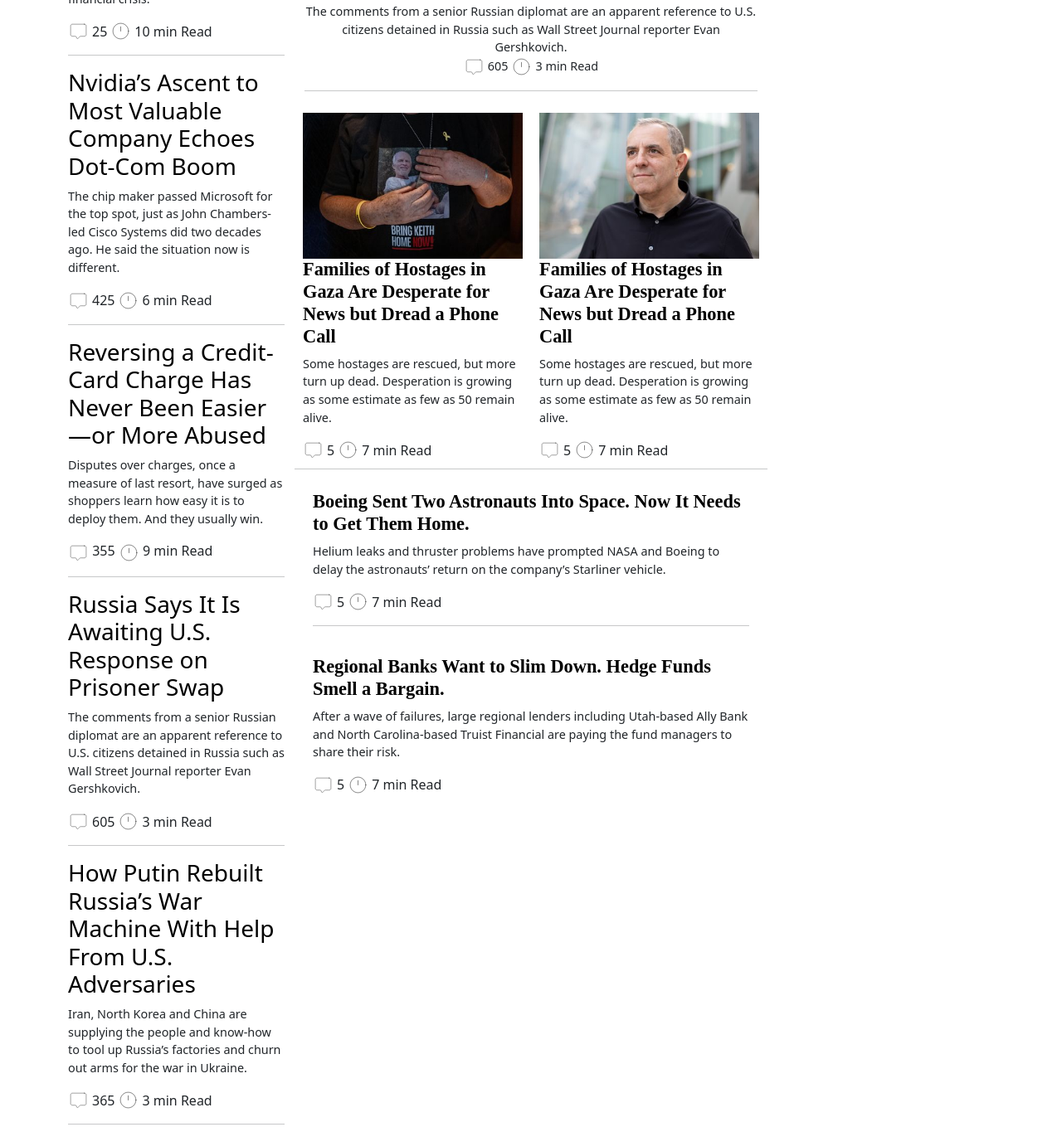
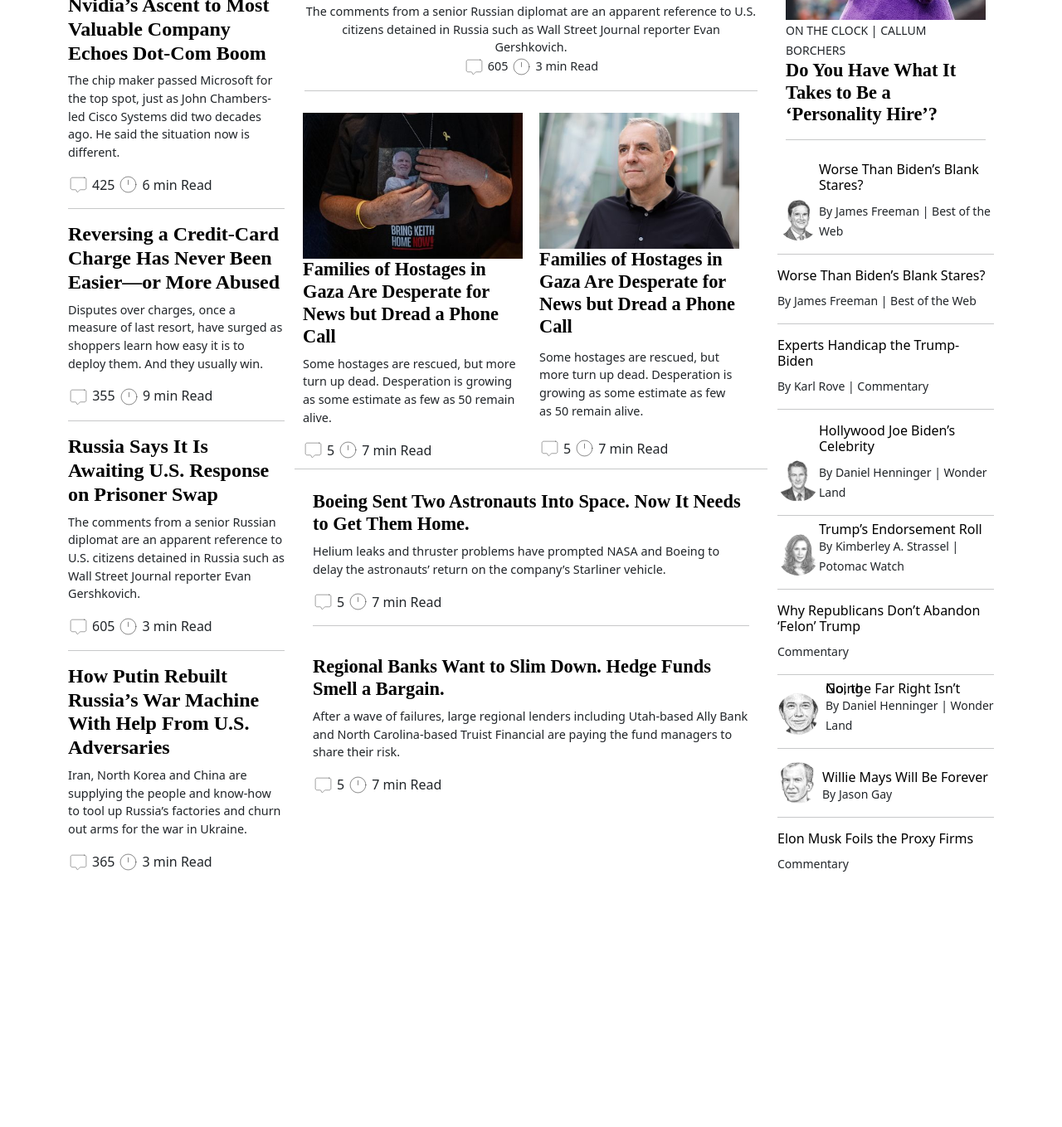
Before and after one commit to geffred/WallStreetJournalClone, a plain HTML site: page sample/index.html in a window 1280 px wide. Shown: the part 823-2182 px from the top of the page at 83% size. After the commit the page ends 1876 px from the top, so only its background shows below. Drawn offline with Linux system fonts and the light colour scheme.

Commit message:
création des articles de la page d'acceuil

```diff
--- a/sample/index.html
+++ b/sample/index.html
@@ -260,7 +260,7 @@
                             <img src="../media/clock.svg" alt="clock" width="25" height="25">
                             <span>3 min Read</span>
                         </div>
-                        <hr>
+
                     </article>
 
                 </section>
@@ -303,7 +303,7 @@
 
                         </article>
 
-                        <article class="col-lg-6  article">
+                        <article class="col-lg-6 row article">
                             <img src="../media/im-article2.jpeg" alt="article2" class="img-fluid">
                             <h3><a href="#">Families of Hostages in Gaza Are Desperate for News but Dread a Phone Call</a></h3>
                             <p>
@@ -354,6 +354,112 @@
 
                 <section class="col-lg-3">
 
+                    <article class="article">
+                        <img src="../media/im-article3.jpeg" alt="article3" class="img-fluid">
+                        <small> ON THE CLOCK | CALLUM BORCHERS </small>
+                        <h3><a href="#">Do You Have What It Takes to Be a ‘Personality Hire’?</a></h3>
+                        <hr>
+                    </article>
+
+
+                    <article class="article">
+                        <img src="../media/im-article4.jpeg" alt="article3" class="img-fluid">
+                        <small> ON THE CLOCK | CALLUM BORCHERS </small>
+                        <h3><a href="#">Do You Have What It Takes to Be a ‘Personality Hire’?</a></h3>
+                        <hr>
+                    </article>
+
+                    <article class="d-flex align-items-end">
+                        <div>
+                            <img src="../media/profil-1.jpg" alt="profil-1" style="max-width: 50px; border-radius: 60px;">
+                        </div>
+
+                        <div>
+                            <h5 style="font-size: 1em;"><a href="#"> Worse Than Biden’s Blank Stares? </a></h5>
+                            <small> By James Freeman | Best of the Web </small>
+                        </div>
+
+                    </article>
+                    <hr>
+
+
+                    <article>
+                        <h5 style="font-size: 1em;"> <a href="#">Worse Than Biden’s Blank Stares?</a> </h5>
+                        <small> By James Freeman | Best of the Web </small>
+                    </article>
+                    <hr>
+
+                    <article>
+                        <h5 style="font-size: 1em; "> <a href="#">Experts Handicap the Trump-Biden</a>  </h5>
+                        <small> By Karl Rove | Commentary </small>
+                    </article>
+                    <hr>
+
+                    <article class="d-flex align-items-end">
+                        <div>
+                            <img src="../media/profil-2.jpg" alt="profil-1" style="max-width: 50px; border-radius: 60px;">
+                        </div>
+
+                        <div>
+                            <h5 style="font-size: 1em;"> <a href="#">Hollywood Joe Biden’s Celebrity</a> </h5>
+                            <small> By Daniel Henninger | Wonder Land </small>
+                        </div>
+
+                    </article>
+                    <hr>
+
+                    <article class="d-flex align-items-end">
+                        <div>
+                            <img src="../media/profil-3.jpg" alt="profil-1" style="max-width: 50px; border-radius: 60px;">
+                        </div>
+
+                        <div>
+                            <h5 style="font-size: 1em;line-height: 0;"> <a href="#">Trump’s Endorsement Roll</a> </h5>
+                            <small> By Kimberley A. Strassel | Potomac Watch </small>
+                        </div>
+
+                    </article>
+                    <hr>
+
+
+                    <article>
+                        <h5 style="font-size: 1em; "> <a href="#">Why Republicans Don’t Abandon ‘Felon’ Trump</a> </h5>
+                        <small> Commentary </small>
+                    </article>
+                    <hr>
+
+                    <article class="d-flex align-items-end gap-2">
+                        <div>
+                            <img src="../media/profil-4.png" alt="profil-1" style="max-width: 50px; border-radius: 60px;">
+                        </div>
+
+                        <div>
+                            <h5 style="font-size: 1em;line-height: 0;"> <a href="#">No, the Far Right Isn’t Going </a> </h5>
+                            <small> By Daniel Henninger | Wonder Land </small>
+                        </div>
+
+                    </article>
+                    <hr>
+
+                    <article class="d-flex align-items-end gap-1">
+                        <div>
+                            <img src="../media/profil-5.jpeg" alt="profil-1" style="max-width: 50px; border-radius: 60px;">
+                        </div>
+
+                        <div>
+                            <h5 style="font-size: 1em;line-height: 0;"> <a href="#">Willie Mays Will Be Forever</a> </h5>
+                            <small> By Jason Gay </small>
+                        </div>
+
+                    </article>
+                    <hr>
+
+                    <article>
+                        <h5 style="font-size: 1em; "> <a href="#">Elon Musk Foils the Proxy Firms</a>  </h5>
+                        <small> Commentary </small>
+                    </article>
+
+
                 </section>
             </div>
         </main>
--- a/sample/main.css
+++ b/sample/main.css
@@ -161,7 +161,7 @@ header #menu-logo{
 
 /* main */
 
-main section aside h3{
+main section article h3{
     font-family: 'Times New Roman', Times, serif;
     font-size: 1.5em;
     font-weight: bold;
```
Also changed, not shown: media/im-article3.jpeg (added), media/im-article4.jpeg (added), media/profil-1.jpg (added), media/profil-2.jpg (added), media/profil-3.jpg (added), media/profil-4.png (added), media/profil-5.jpeg (added).
